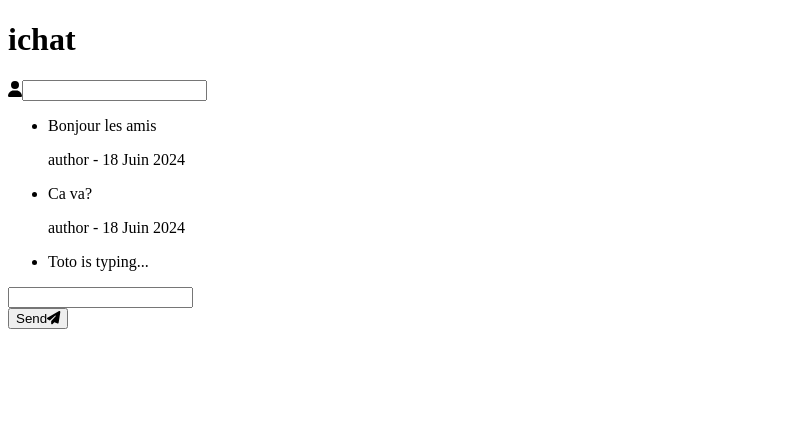
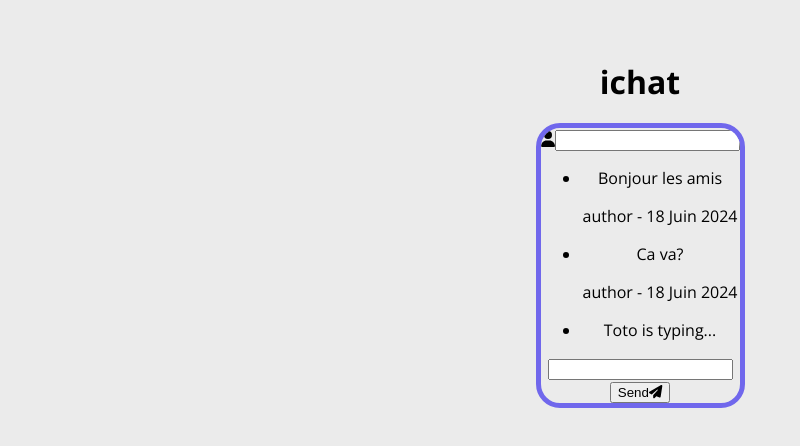
Before and after one commit to elhadjtall/NODE_JS_SOCKETS, a React (Vite) app: page / in a window 1280 px wide. Shown: the top 446 px of the page, without its empty margins (0-800 px from the left). Built offline with nearby package versions, Linux system fonts and the light colour scheme.

Commit message:
Ajout du CSS

```diff
--- a/src/App.css
+++ b/src/App.css
@@ -1,42 +1,26 @@
-/* #root {
-  max-width: 1280px;
-  margin: 0 auto;
-  padding: 2rem;
-  text-align: center;
-} */
+@import url('https://fonts.googleapis.com/css2?family=Open+Sans:wght@400;600;700&display=swap');
 
-.logo {
-  height: 6em;
-  padding: 1.5em;
-  will-change: filter;
-  transition: filter 300ms;
-}
-.logo:hover {
-  filter: drop-shadow(0 0 2em #646cffaa);
-}
-.logo.react:hover {
-  filter: drop-shadow(0 0 2em #61dafbaa);
+body {
+  font-family: 'open sans', sans-serif;
+  display: flex;
+  justify-content: center;
+  flex-direction: column;
+  align-items: center;
+  background-color: #ebebeb;
 }
 
-@keyframes logo-spin {
-  from {
-    transform: rotate(0deg);
-  }
-  to {
-    transform: rotate(360deg);
-  }
+#root {
+  margin: 0 auto;
+  padding: 2em;
+  text-align: center;
 }
 
-@media (prefers-reduced-motion: no-preference) {
-  a:nth-of-type(2) .logo {
-    animation: logo-spin infinite 20s linear;
-  }
+.title {
+  margin: 20px 0;
 }
 
-.card {
-  padding: 2em;
+.mainChat {
+  border: 5px solid #7067ec;
+  border-radius: 24px;
+  overflow: hidden;
 }
-
-.read-the-docs {
-  color: #888;
-}
```
